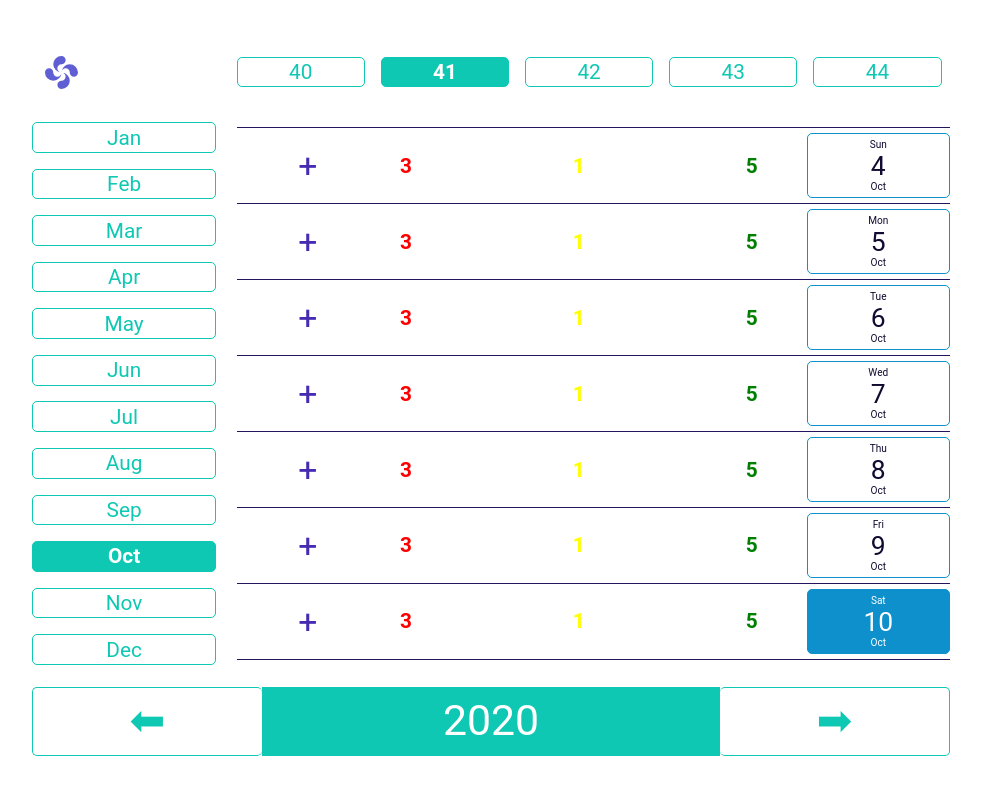
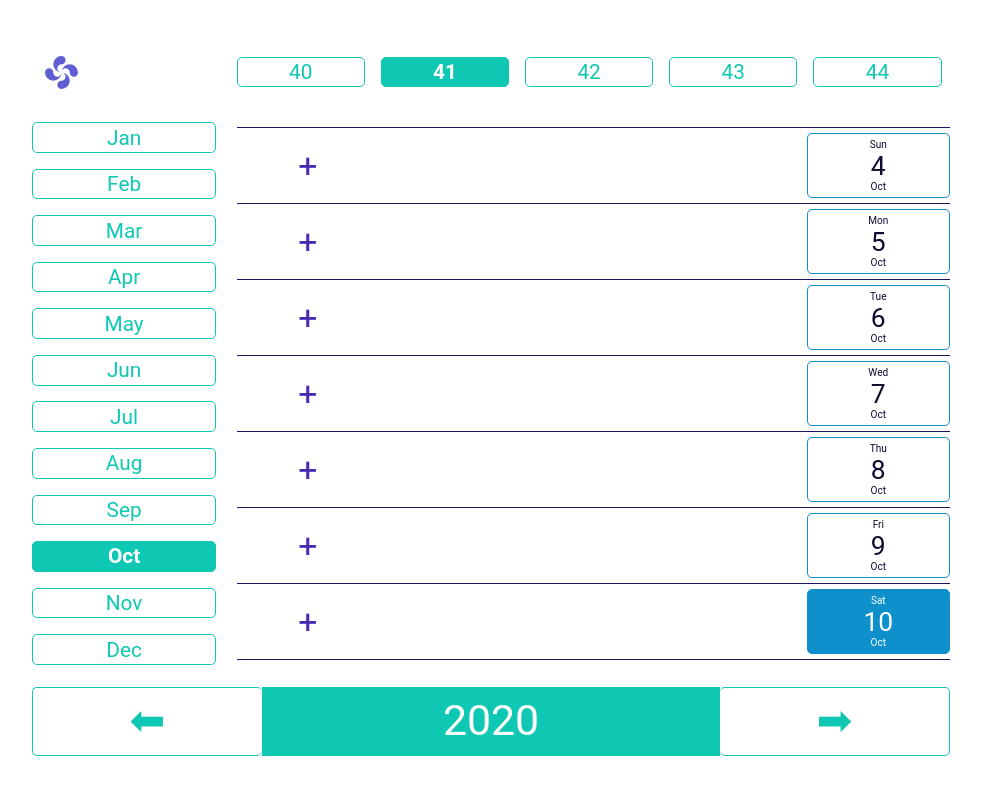
Before and after one commit to WilliamBarela/zentzu-frontend, a React (Create React App) app: page /dashboard in a window 1280 px wide. Shown: the top 794 px of the page, without its empty margins (149-1130 px from the left). Built offline with nearby package versions, Linux system fonts and the light colour scheme.

Commit message:
remove task list

```diff
--- a/src/components/dashboard/currentweek/DayView.js
+++ b/src/components/dashboard/currentweek/DayView.js
@@ -8,13 +8,7 @@ function DayView(props){
 
   return(
     <div className="day-view-card">
-      <div className="task-summary-card">
-        <ul className="task-list">
-          <li><span className="task-urgent">3</span></li>
-          <li><span className="task-normal">1</span></li>
-          <li><span className="task-completed">5</span></li>
-        </ul>
-      </div>
+      <div className="task-summary-card"></div>
       <div className={`day-card ${selectedDate}`}>
         <a href="#">
         <span className="day">{day}</span>
```
